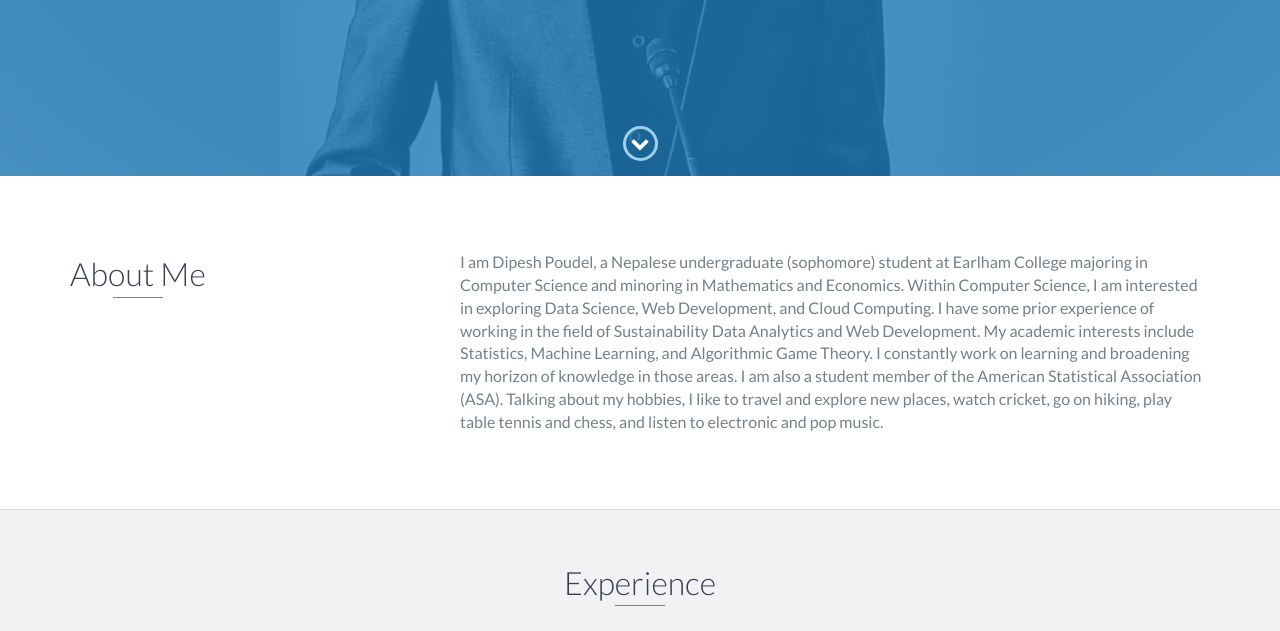
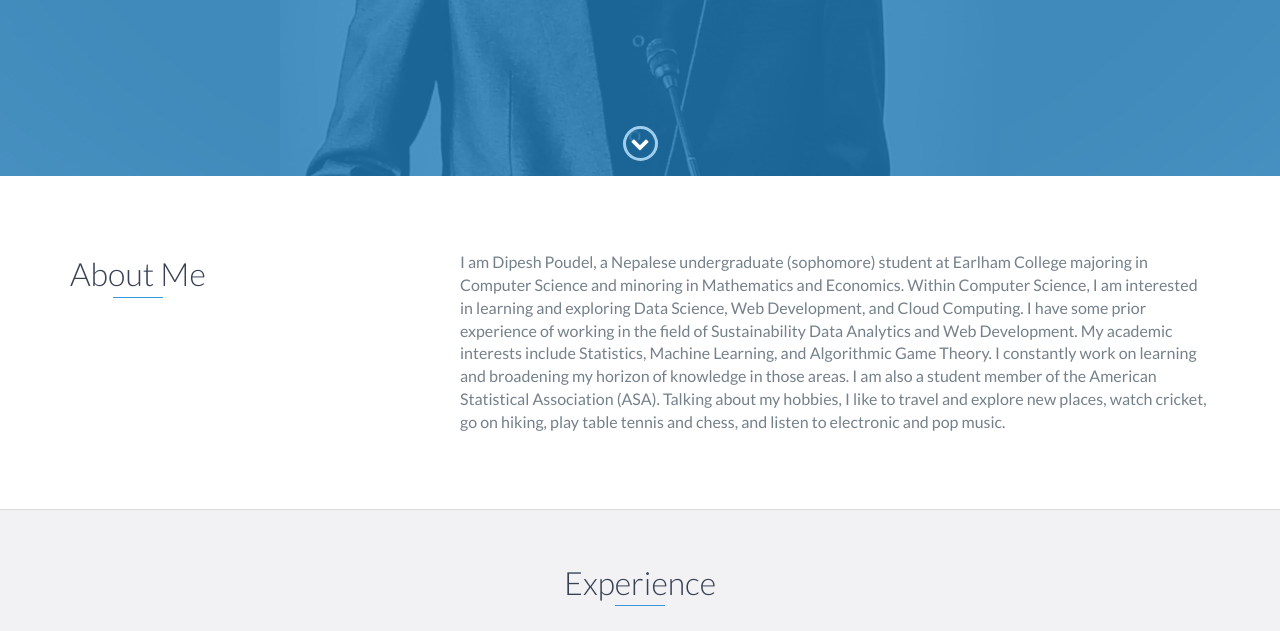
Before and after one commit to Dpoudel18/dipeshpoudel, a plain HTML site: page index.html in a window 1280 px wide. Shown: the part 624-1255 px from the top of the page. Drawn offline with nearby package versions, Linux system fonts and the light colour scheme.

Commit message:
Update index.html

```diff
--- a/index.html
+++ b/index.html
@@ -97,7 +97,7 @@
                 </div>
                 <div class="col-md-8">
                     <p>
-                      I am Dipesh Poudel, a Nepalese undergraduate (sophomore) student at Earlham College majoring in Computer Science and minoring in Mathematics and Economics. Within Computer Science, I am interested in exploring Data Science, Web Development, and Cloud Computing. I have some prior experience of working in the field of Sustainability Data Analytics and Web Development. My academic interests include Statistics, Machine Learning, and Algorithmic Game Theory. I constantly work on learning and broadening my horizon of knowledge in those areas. I am also a student member of the American Statistical Association (ASA). Talking about my hobbies, I like to travel and explore new places, watch cricket, go on hiking, play table tennis and chess, and listen to electronic and pop music.
+                      I am Dipesh Poudel, a Nepalese undergraduate (sophomore) student at Earlham College majoring in Computer Science and minoring in Mathematics and Economics. Within Computer Science, I am interested in learning and exploring Data Science, Web Development, and Cloud Computing. I have some prior experience of working in the field of Sustainability Data Analytics and Web Development. My academic interests include Statistics, Machine Learning, and Algorithmic Game Theory. I constantly work on learning and broadening my horizon of knowledge in those areas. I am also a student member of the American Statistical Association (ASA). Talking about my hobbies, I like to travel and explore new places, watch cricket, go on hiking, play table tennis and chess, and listen to electronic and pop music.
                     </p>
                 </div>
             </div>
```
